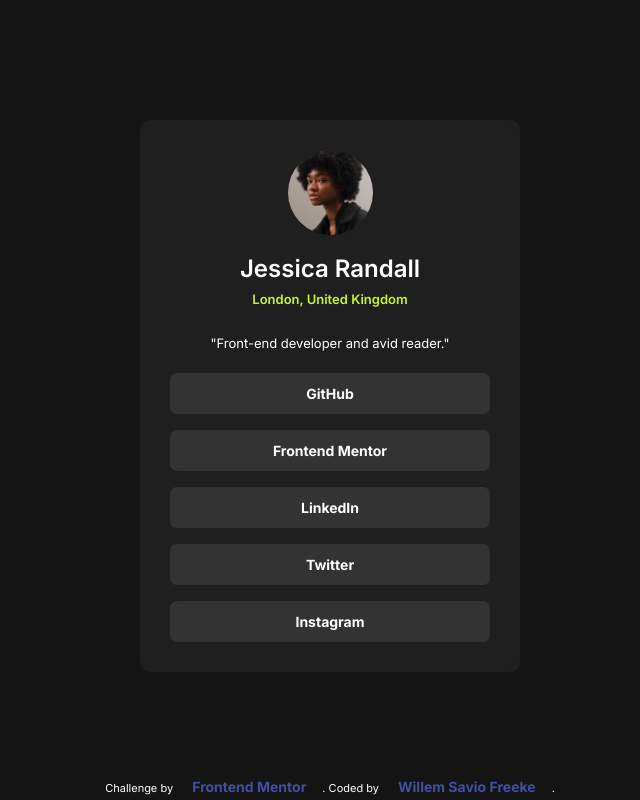
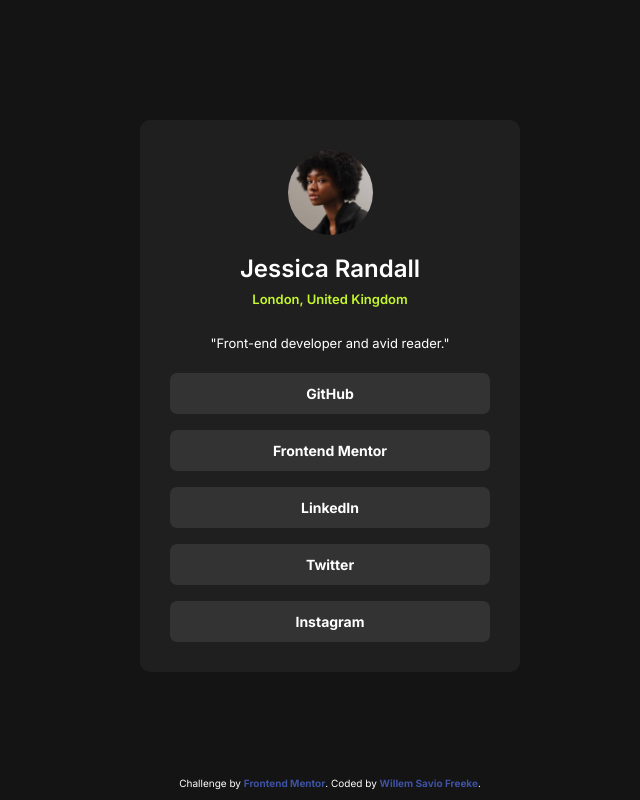
Before and after one commit to freki-inc/social-links-profile-website, a plain HTML site: page index.html in a window 1280 px wide. Shown: the whole page, without its empty margins (310-950 px from the left). Drawn offline with Linux system fonts and the light colour scheme.

Commit message:
Added improvement to footer to HTML and CSS file

```diff
--- a/index.html
+++ b/index.html
@@ -3,18 +3,9 @@
 <head>
   <meta charset="UTF-8">
   <meta name="viewport" content="width=device-width, initial-scale=1.0"> <!-- displays site properly based on user's device -->
-
   <link rel="icon" type="image/png" sizes="32x32" href="./assets/images/favicon-32x32.png">
-
   <title>Frontend Mentor | Social links profile</title>
-
   <link rel="stylesheet" href="style.css">
-
-  <!-- Feel free to remove these styles or customise in your own stylesheet 👍 -->
-  <style>
-    .attribution { font-size: 11px; text-align: center; }
-    .attribution a { color: hsl(228, 45%, 44%); }
-  </style>
 </head>
 <body>
   <main>
@@ -32,7 +23,7 @@
         </div>
   </section>
   </main>
-  <footer class="attribution">
+  <footer>
     Challenge by <a href="https://www.frontendmentor.io?ref=challenge" target="_blank">Frontend Mentor</a>.
     Coded by <a href="#">Willem Savio Freeke</a>.
   </footer>
--- a/style.css
+++ b/style.css
@@ -220,6 +220,14 @@
     }
 
     footer {
+        text-align: center;
         height: 3%;
+        font-size: 10px;
+        width: 100vw;
+        > a {
+            font-size: 10px;
+            margin: 0;
+            color: hsl(228, 45%, 44%);
+        }
     }
 }
```
